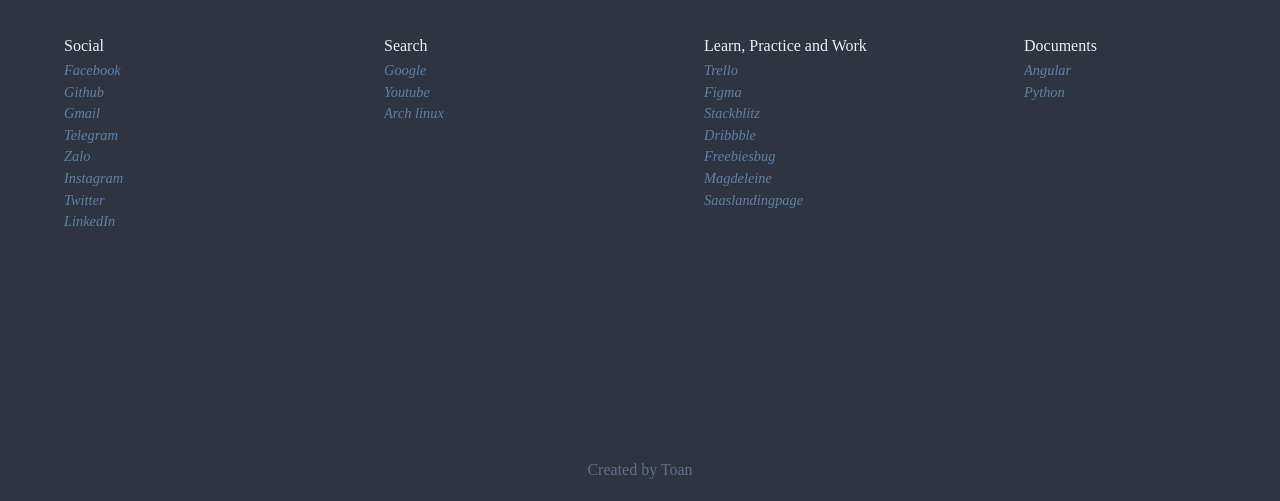
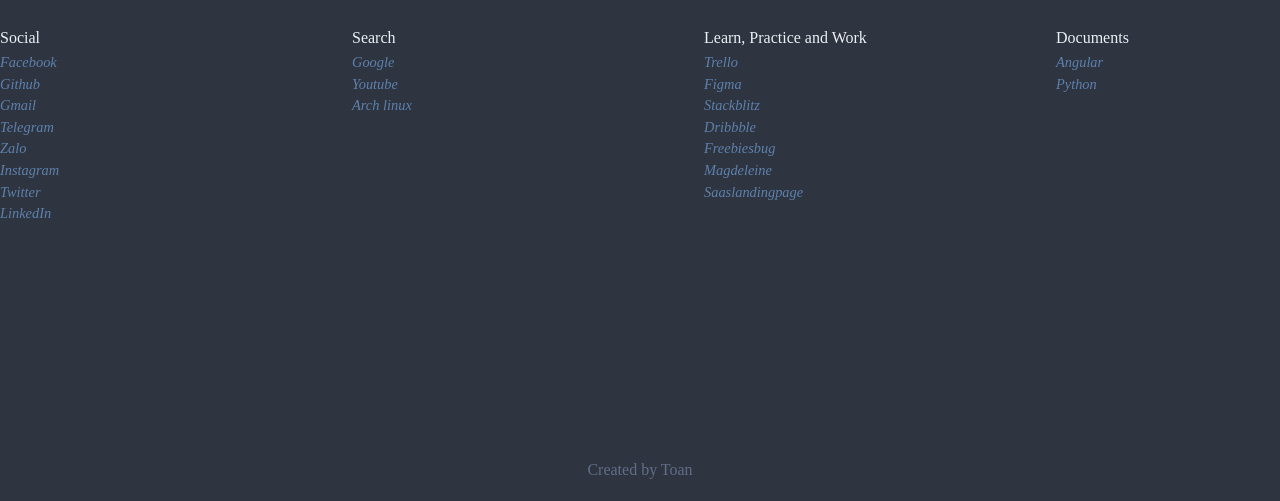
Before and after one commit to lqtoan/lqtoan.github.io, a plain HTML site: page homepage/index.html in a window 1280 px wide. Shown: the part 299-800 px from the top of the page. Drawn offline with Linux system fonts and the light colour scheme.

Commit message:
update css

```diff
--- a/homepage/index.css
+++ b/homepage/index.css
@@ -79,6 +79,7 @@ input[type=search]:focus {
 
 /*--- Main ---*/
 div#bookmarks {
+	margin-left: -10vw;
 	display: flex;
 	height: var(--bookmarks-height);
 	flex-direction: row;
@@ -91,7 +92,7 @@ div#bookmarks {
 
 .bookmarks {
 	display: flex;
-	margin: 1vh 5vw 5vh;
+	margin-left: 10vw;
 	width: calc(25% - 10vw);
 	list-style-type: none;
 	flex-direction: column;
```
